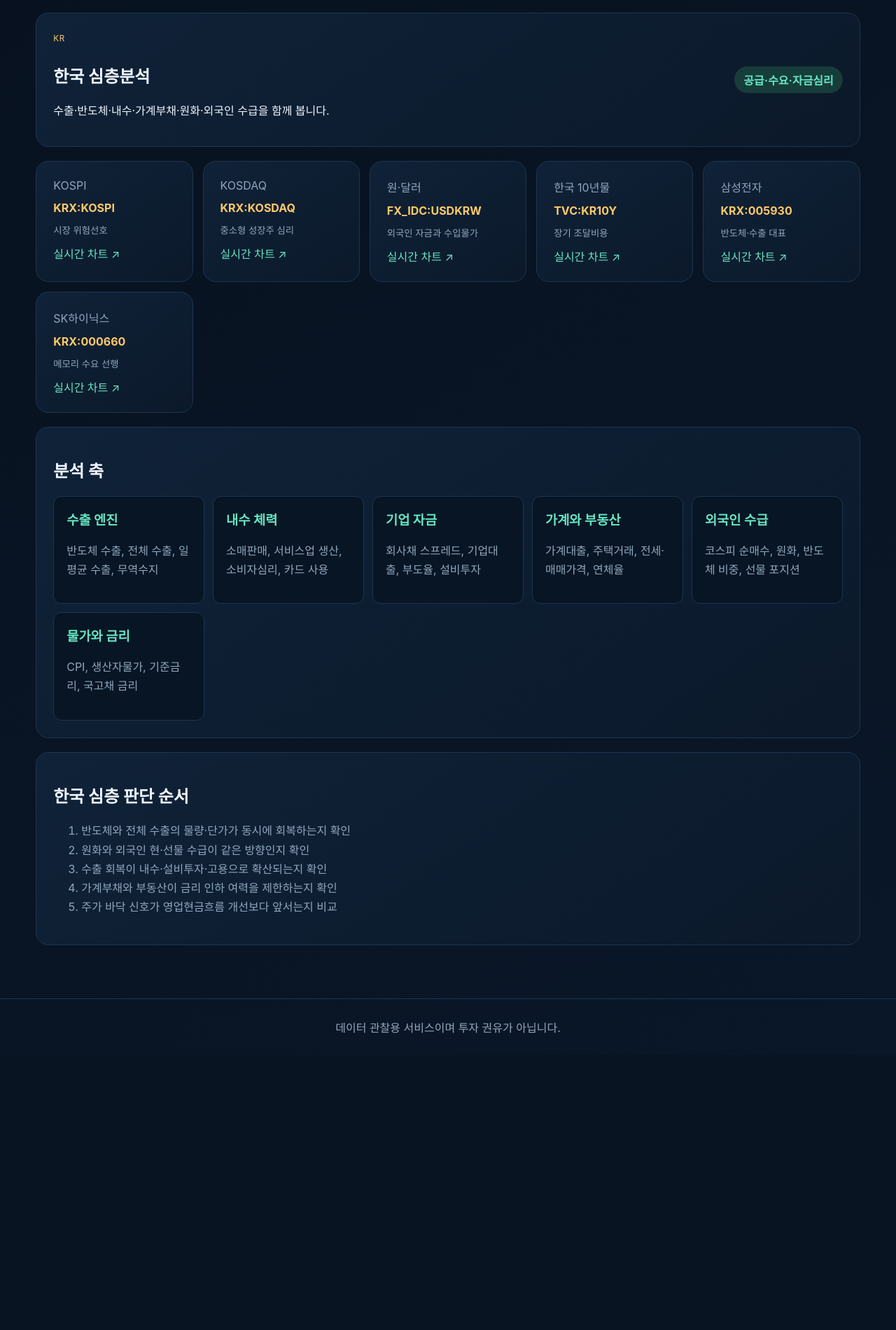
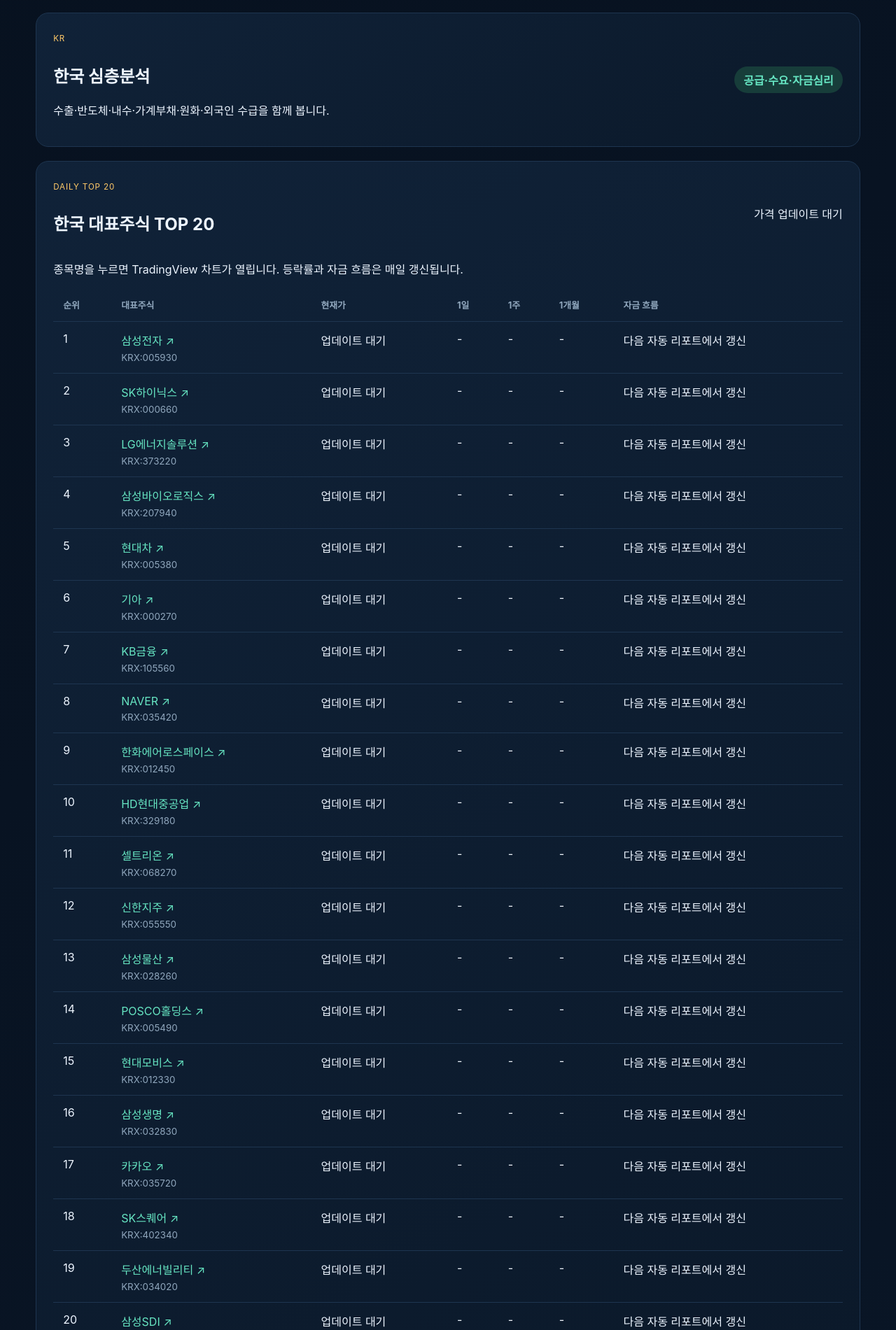
Before and after one commit to userface76/Economic-Trend-Observation-System-Platform, a FastAPI app: page /countries?country=KR in a window 1280 px wide. Shown: the part 356-2257 px from the top of the page at 70% size. Before the commit the page ends 1833 px from the top, so only its background shows below. Run offline with FastAPI, Linux system fonts and the light colour scheme.

Commit message:
Add country top 20 stock boards

```diff
--- a/templates/countries.html
+++ b/templates/countries.html
@@ -3,6 +3,12 @@
 <section class="hero"><p class="eyebrow">FOUR ECONOMIES</p><h1>국가별 경제 분석</h1><p>미국·일본·중국·한국의 자금 흐름과 실물경제를 같은 기준으로 비교합니다.</p></section>
 <div class="country-tabs">{% for code, c in countries.items() %}<a class="country-tab {% if selected.code == code %}active{% endif %}" href="/countries?country={{ code }}">{{ c.name }}</a>{% endfor %}</div>
 <section class="panel country-head"><div><span class="source-role">{{ selected.code }}</span><h2>{{ selected.name }} {% if selected.detail %}심층분석{% else %}핵심분석{% endif %}</h2><p>{{ selected.summary }}</p></div><span class="badge">공급·수요·자금심리</span></section>
+<section class="panel stock-board">
+  <div class="row"><div><span class="source-role">DAILY TOP 20</span><h2>{{ selected.name }} 대표주식 TOP 20</h2></div><span class="update-date">{% if stocks_date %}{{ stocks_date }} 기준{% else %}가격 업데이트 대기{% endif %}</span></div>
+  <p class="board-help">종목명을 누르면 TradingView 차트가 열립니다. 등락률과 자금 흐름은 매일 갱신됩니다.</p>
+  <div class="table-wrap"><table class="stock-table"><thead><tr><th>순위</th><th>대표주식</th><th>현재가</th><th>1일</th><th>1주</th><th>1개월</th><th>자금 흐름</th></tr></thead>
+  <tbody>{% for stock in stocks %}<tr><td class="rank">{{ stock.rank }}</td><td><a class="stock-name" target="_blank" rel="noopener" href="{{ stock.link }}">{{ stock.name }} ↗</a><small>{{ stock.ticker }}</small></td><td class="price">{{ stock.current }}</td><td class="{% if stock.change_1d|string|first == '+' %}up{% elif stock.change_1d|string|first == '-' %}down{% endif %}">{{ stock.change_1d }}</td><td>{{ stock.change_1w }}</td><td>{{ stock.change_1m }}</td><td class="flow">{{ stock.money_flow }}</td></tr>{% endfor %}</tbody></table></div>
+</section>
 <section class="grid">{% for name, symbol, meaning in selected.indicators %}<article class="card"><span>{{ name }}</span><strong class="symbol">{{ symbol }}</strong><small>{{ meaning }}</small><a target="_blank" rel="noopener" href="https://www.tradingview.com/chart/?symbol={{ symbol|urlencode }}">실시간 차트 ↗</a></article>{% endfor %}</section>
 <section class="panel"><h2>분석 축</h2><div class="axis-grid">{% for title, items in selected.sections %}<article class="axis"><h3>{{ title }}</h3><p>{{ items }}</p></article>{% endfor %}</div></section>
 {% if selected.detail %}<section class="panel korea-detail"><h2>한국 심층 판단 순서</h2><ol><li>반도체와 전체 수출의 물량·단가가 동시에 회복하는지 확인</li><li>원화와 외국인 현·선물 수급이 같은 방향인지 확인</li><li>수출 회복이 내수·설비투자·고용으로 확산되는지 확인</li><li>가계부채와 부동산이 금리 인하 여력을 제한하는지 확인</li><li>주가 바닥 신호가 영업현금흐름 개선보다 앞서는지 비교</li></ol></section>{% endif %}
```
